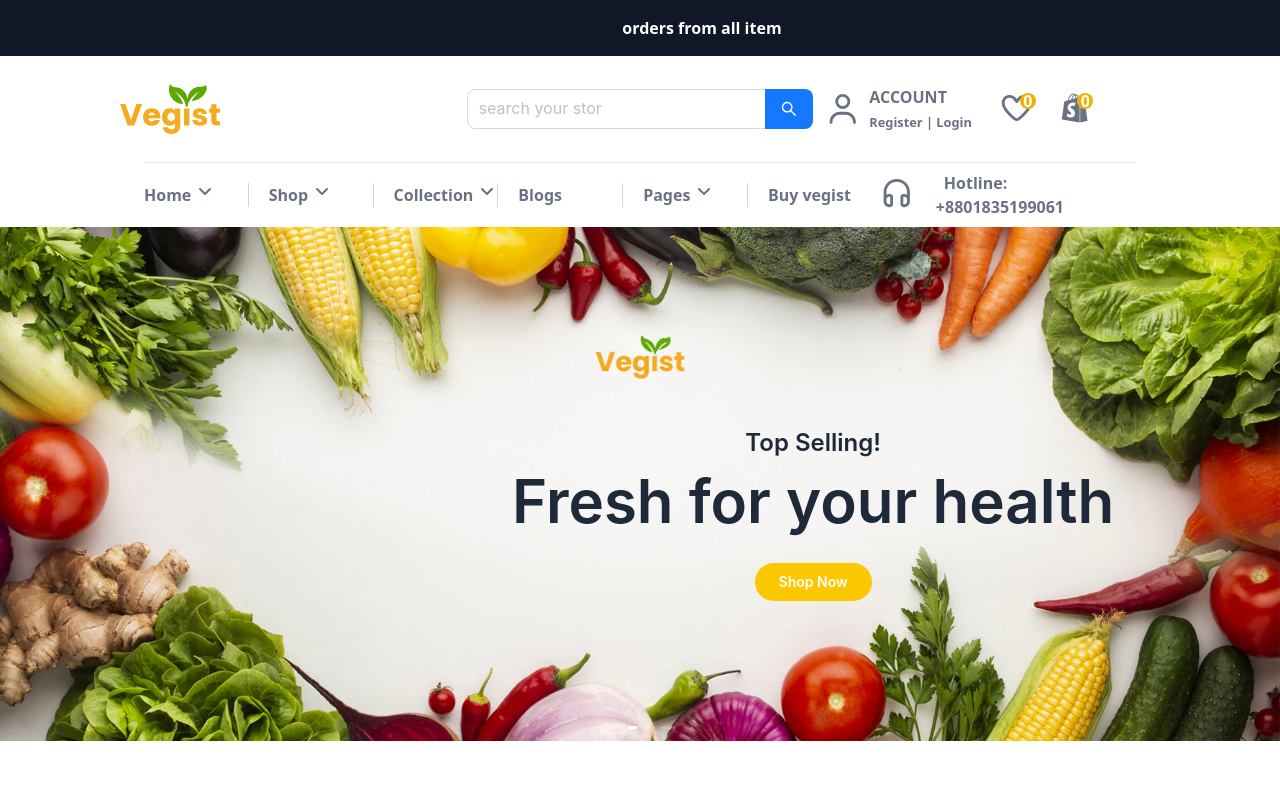
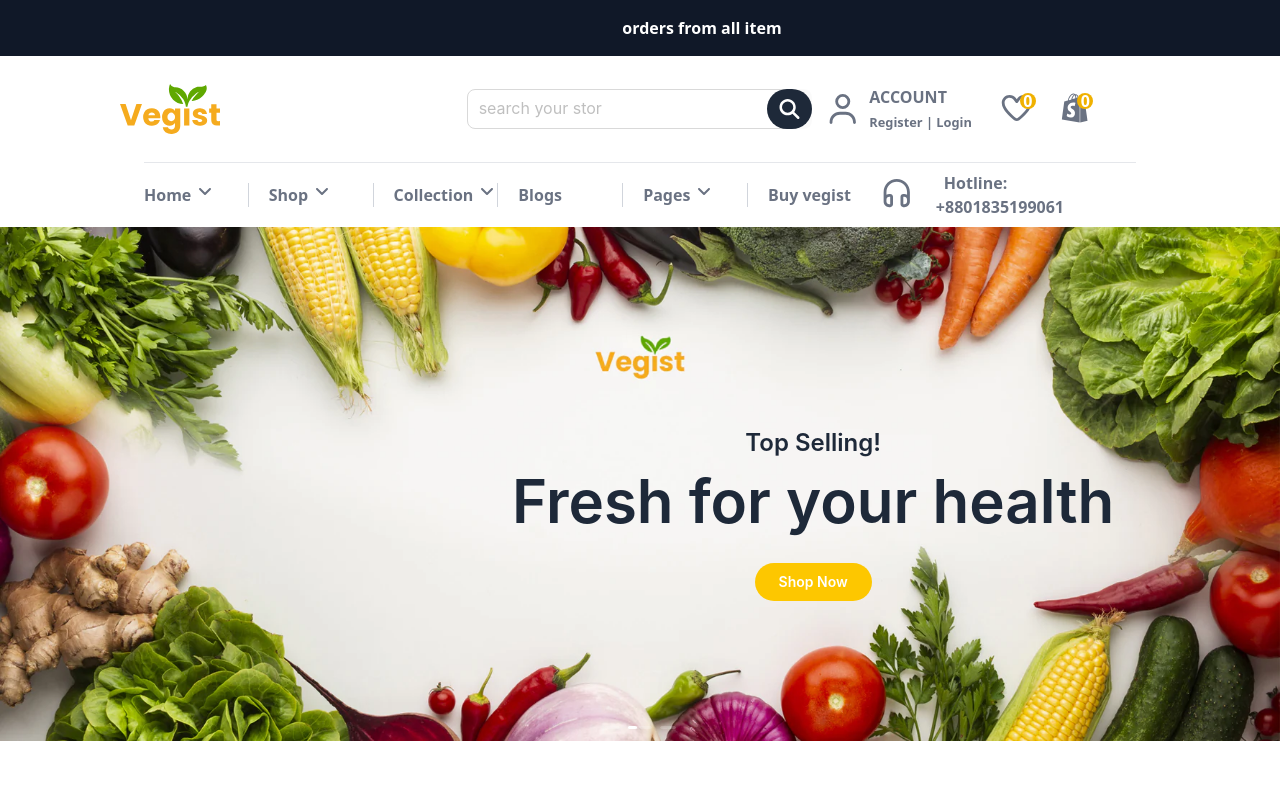
Before and after one commit to rashelmahomud/VEGIST_SHOP, a Next.js app: page / in a window 1280 px wide. Shown: the top 800 px of the page. Built offline with nearby package versions, Linux system fonts and the light colour scheme; what @ant-design/nextjs-registry would draw is missing.

Commit message:
added some update

```diff
--- a/src/components/shared/Navber.tsx
+++ b/src/components/shared/Navber.tsx
@@ -4,7 +4,7 @@ import {
   faHeart,
   faUser,
 } from "@fortawesome/free-regular-svg-icons";
-import { faAngleDown } from "@fortawesome/free-solid-svg-icons";
+import { faAngleDown, faSearch } from "@fortawesome/free-solid-svg-icons";
 import { FontAwesomeIcon } from "@fortawesome/react-fontawesome";
 import Search from "antd/es/input/Search";
 import Image from "next/image";
@@ -37,7 +37,11 @@ const Navber = () => {
             <Search
               placeholder="search your stor"
               size="large"
-              enterButton
+              enterButton={
+                <button>
+                  <FontAwesomeIcon icon={faSearch} className="bg-gray-800 hover:bg-yellow-500 duration-100 text-white rounded-full w-1/2 text-xl p-2.5 -ml-5" />
+                </button>
+              }
               variant="outlined"
               className=""
             />
@@ -71,7 +75,9 @@ const Navber = () => {
                     className="text-3xl hover:text-yellow-500 duration-300 text-gray-500"
                   />
                 </Link>
-    <span className="absolute bg-yellow-500 font-semibold w-4 h-4 right-0 top-0 rounded-full flex justify-center items-center text-white">0</span>
+                <span className="absolute bg-yellow-500 font-semibold w-4 h-4 right-0 top-0 rounded-full flex justify-center items-center text-white">
+                  0
+                </span>
               </div>
               <div className="relative">
                 <Link href={"/"}>
@@ -80,7 +86,9 @@ const Navber = () => {
                     className="text-3xl hover:text-yellow-500 duration-300 text-gray-500"
                   />
                 </Link>
-                 <span className="absolute bg-yellow-500 font-semibold w-4 h-4 right-0 top-0 rounded-full flex justify-center items-center text-white">0</span>
+                <span className="absolute bg-yellow-500 font-semibold w-4 h-4 right-0 top-0 rounded-full flex justify-center items-center text-white">
+                  0
+                </span>
               </div>
             </div>
           </div>
```
